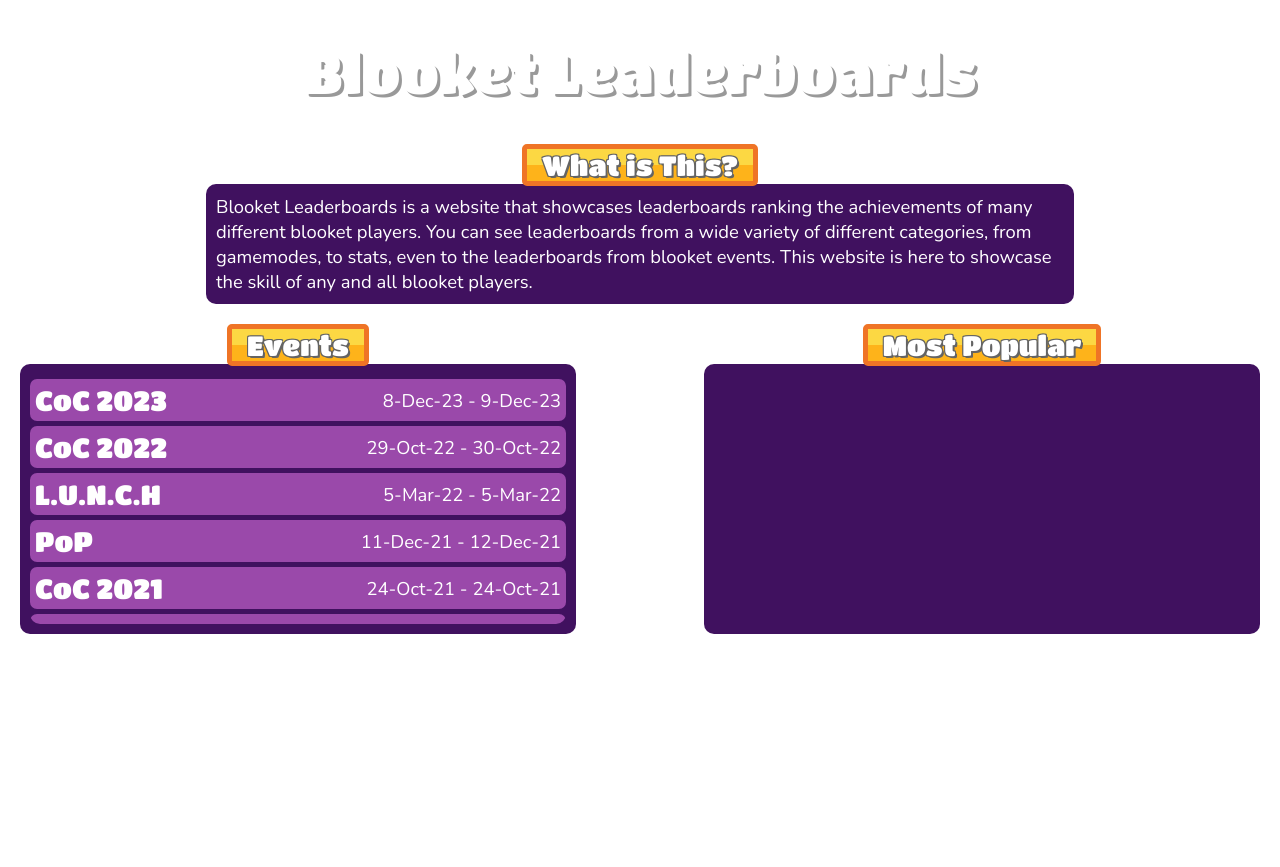
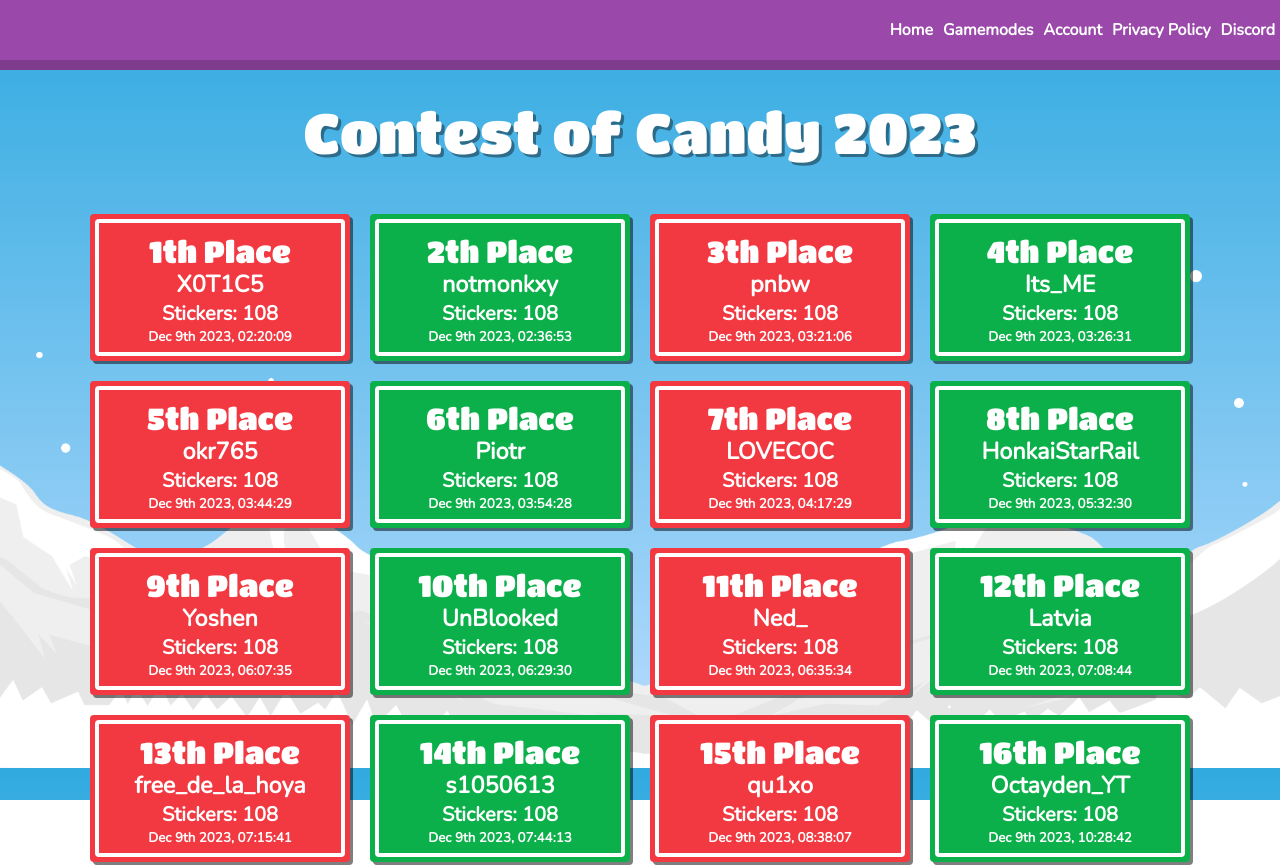
Before and after one commit to Leo-Divine/Blooket-LB-Remake, a React (Vite) app: page /events/coc2023 in a window 1280 px wide. Shown: the top 867 px of the page. Before the commit the page ends 800 px from the top, so only its background shows below. Built offline with nearby package versions, Linux system fonts and the light colour scheme.

Commit message:
Event jsx file for all event pages, coc2023 page completed, new function to get to event pages

```diff
--- /dev/null
+++ b/public/data/coc_2023.json
@@ -0,0 +1,202 @@
+[
+  {
+    "name": "X0T1C5",
+    "time": "2023-12-09T02:20:09.000Z"
+  },
+  {
+    "name": "notmonkxy",
+    "time": "2023-12-09T02:36:53.000Z"
+  },
+  {
+    "name":"pnbw",
+    "time":"2023-12-09T03:21:06.000Z"
+  },
+  {
+    "name":"Its_ME",
+    "time": "2023-12-09T03:26:31.000Z"
+  },
+  {
+    "name": "okr765",
+    "time": "2023-12-09T03:44:29.000Z"
+  },
+  {
+    "name": "Piotr",
+    "time": "2023-12-09T03:54:28.000Z"
+  },
+  {
+    "name":"LOVECOC",
+    "time":"2023-12-09T04:17:29.000Z"
+  },
+  {
+    "name":"HonkaiStarRail",
+    "time": "2023-12-09T05:32:30.000Z"
+  },
+  {
+    "name": "Yoshen",
+    "time": "2023-12-09T06:07:35.000Z"
+  },
+  {
+    "name": "UnBlooked",
+    "time": "2023-12-09T06:29:30.000Z"
+  },
+  {
+    "name":"Ned_",
+    "time":"2023-12-09T06:35:34.000Z"
+  },
+  {
+    "name":"Latvia",
+    "time": "2023-12-09T07:08:44.000Z"
+  },
+  {
+    "name": "free_de_la_hoya",
+    "time": "2023-12-09T07:15:41.000Z"
+  },
+  {
+    "name": "s1050613",
+    "time": "2023-12-09T07:44:13.000Z"
+  },
+  {
+    "name":"qu1xo",
+    "time":"2023-12-09T08:38:07.000Z"
+  },
+  {
+    "name":"Octayden_YT",
+    "time": "2023-12-09T10:28:42.000Z"
+  },
+  {
+    "name": "E-man727",
+    "time": "2023-12-09T10:36:45.000Z"
+  },
+  {
+    "name": "James_Bowman",
+    "time": "2023-12-09T11:39:05.000Z"
+  },
+  {
+    "name":"Blooky~Blooket",
+    "time":"2023-12-09T11:54:04.000Z"
+  },
+  {
+    "name":"h0w",
+    "time": "2023-12-09T12:20:24.000Z"
+  },
+  {
+    "name": "b1zarr3",
+    "time": "2023-12-09T12:31:47.000Z"
+  },
+  {
+    "name": "Kippley",
+    "time": "2023-12-09T12:36:58.000Z"
+  },
+  {
+    "name":"ghostwriter",
+    "time":"2023-12-09T12:50:10.000Z"
+  },
+  {
+    "name":"LChroma",
+    "time": "2023-12-09T12:53:56.000Z"
+  },
+  {
+    "name": "Oorwlly",
+    "time": "2023-12-09T12:57:28.000Z"
+  },
+  {
+    "name": "Soisimod",
+    "time": "2023-12-09T13:01:07.000Z"
+  },
+  {
+    "name":"saltydisrupt",
+    "time":"2023-12-09T13:17:35.000Z"
+  },
+  {
+    "name":"VRBlooket",
+    "time": "2023-12-09T13:26:31.000Z"
+  },
+  {
+    "name": "darinugget",
+    "time": "2023-12-09T13:26:48.000Z"
+  },
+  {
+    "name": "Sydney2013!",
+    "time": "2023-12-09T13:32:08.000Z"
+  },
+  {
+    "name":"Quick",
+    "time":"2023-12-09T13:57:32.000Z"
+  },
+  {
+    "name":"BrodyPlasky",
+    "time": "2023-12-09T14:03:05.000Z"
+  },
+  {
+    "name": "StorySaturn",
+    "time": "2023-12-09T14:09:30.000Z"
+  },
+  {
+    "name": "KittyMaja8791",
+    "time": "2023-12-09T14:15:33.000Z"
+  },
+  {
+    "name":"iBlooket",
+    "time":"2023-12-09T14:17:18.000Z"
+  },
+  {
+    "name":"jaundiced",
+    "time": "2023-12-09T14:21:51.000Z"
+  },
+  {
+    "name": "AutumnAF",
+    "time": "2023-12-09T14:35:46.000Z"
+  },
+  {
+    "name": "AtlasOp",
+    "time": "2023-12-09T14:38:49.000Z"
+  },
+  {
+    "name":"!YLM!",
+    "time":"2023-12-09T14:41:53.000Z"
+  },
+  {
+    "name":"BlooketEliteYT",
+    "time": "2023-12-09T14:44:46.000Z"
+  },
+  {
+    "name":"HappyGamingYT",
+    "time":"2023-12-09T14:51:50.000Z"
+  },
+  {
+    "name":"zastix",
+    "time": "2023-12-09T14:52:36.000Z"
+  },
+  {
+    "name": "Ben",
+    "time": "2023-12-09T14:54:58.000Z"
+  },
+  {
+    "name": "Dnjuguna",
+    "time": "2023-12-09T15:01:51.000Z"
+  },
+  {
+    "name":"Meow314",
+    "time":"2023-12-09T15:02:33.000Z"
+  },
+  {
+    "name":"trollblox",
+    "time": "2023-12-09T15:04:36.000Z"
+  },
+  {
+    "name": "Hunterliam100",
+    "time": "2023-12-09T15:19:12.000Z"
+  },
+  {
+    "name": "Goosey",
+    "time": "2023-12-09T15:23:10.000Z"
+  },
+  {
+    "name":"Gabstergab",
+    "time":"2023-12-09T15:23:29.000Z"
+  },
+  {
+    "name":"Davas",
+    "time": "2023-12-09T15:27:25.000Z"
+  }
+]
--- a/src/App.jsx
+++ b/src/App.jsx
@@ -80,7 +80,7 @@
               <h2>Events</h2>
             </div>
             <div className="board-contents scrollable">
-              <div className="board-button flex v-center between">
+              <div className="board-button flex v-center between" onClick={selectEvent.bind(this, "coc2023")}>
                 <h2>CoC 2023</h2>
                 <p>8-Dec-23 - 9-Dec-23</p>
               </div>
@@ -992,6 +992,10 @@
   window.location.href = "/";
 }
 
+function selectEvent(event) {
+  window.location.href = `/events/${event}`;
+}
+
 function selectLeaderboard(gamemode, path) {
   window.location.href = `/gamemodes/${gamemode}/${path}`;
 }
--- a/src/Background.css
+++ b/src/Background.css
@@ -16,3 +16,8 @@
   transform: translate(-50%, -50%) rotate(15deg);
   opacity: 0.15;
 }
+
+#background-container.coc-2023 {
+  background-image: url("./assets/backgrounds/coc_2023.png");
+  background-color: transparent;
+}
--- a/src/Background.jsx
+++ b/src/Background.jsx
@@ -9,3 +9,11 @@
     </>
   );
 }
+
+export function CoC2023Background() {
+  return (
+    <>
+      <div id="background-container" className="coc-2023"></div>
+    </>
+  );
+}
--- /dev/null
+++ b/src/Events.css
@@ -0,0 +1,26 @@
+.coc-2023 .ranking-box {
+  border-radius: 4px;
+  width: 250px;
+  display: inline-block;
+  position: relative;
+  padding: 20px 5px 15px;
+  margin: 10px;
+  box-shadow: 3px 3px rgba(0, 0, 0, 0.5);
+  background-color: #f23941;
+  font-size: 1.25em;
+}
+.coc-2023 .ranking-box + .ranking-box {
+  background-color: #0cb04a;
+}
+.coc-2023 .ranking-box:before {
+  background: none;
+  border-radius: 4px;
+  border: 4px solid #fff;
+  content: "";
+  position: absolute;
+  top: 5px;
+  left: 5px;
+  right: 5px;
+  bottom: 5px;
+  pointer-events: none;
+}
--- /dev/null
+++ b/src/Events.jsx
@@ -0,0 +1,70 @@
+import { useState, useEffect } from 'react';
+import { useParams } from 'react-router-dom';
+import './Events.css';
+
+export function CoC2023() {
+  const [state, setState] = useState([]);
+  useEffect(() => {
+    getEventLeaderboard("coc_2023").then((leaderboard) => {
+      //Get an array of all ranking-box elements
+      const rankingElements = [];
+      for (let i = 0; i < leaderboard.length; i++) {
+        const data = leaderboard[i];
+        const time_string = new Date(Date.parse(data.time));
+        rankingElements.push(
+          <div key={i} className="ranking-box text-center">
+            <h2>{`${i + 1}th Place`}</h2>
+            <h3>{data.name}</h3>
+            <h4>Stickers: 108</h4>
+            <h6>{`Dec ${time_string.getDate()}th 2023, ${time_string.toTimeString().substring(0, 8)}`}</h6>
+          </div>
+        );
+      }
+
+      //Put the rankingElements into pairs
+      const elements = [];
+      for(let i = 0; i < leaderboard.length; i += 2) {
+        elements.push(
+          <div key={i} className="flex h-center">
+            {rankingElements[i]}
+            {rankingElements[i + 1]}
+          </div>
+        );
+      }
+
+      setState(elements);
+    });
+  }, []);
+  return (
+    <>
+      <header className="text-center">
+        <h1>Contest of Candy 2023</h1>
+      </header>
+      <main>
+        <div className="coc-2023 flex h-center">
+          {state}
+        </div>
+      </main>
+    </>
+  );
+}
+/*<div className="flex h-center">
+            <div className="ranking-box text-center">
+              <h2>1st Place</h2>
+              <h3>X0T1C5</h3>
+              <h3>Stickers: 108</h3>
+              <h6>Dec 8th 2023, 21:20:09 EST</h6>
+            </div>
+            <div className="ranking-box text-center"></div>
+          </div>
+          <div className="flex h-center">
+            <div className="ranking-box text-center"></div>
+            <div className="ranking-box text-center"></div>
+          </div>
+          */
+
+async function getEventLeaderboard(event) {
+  const response = await fetch(`/data/${event}.json`);
+  const JSON = await response.json();
+  return JSON;
+}
--- a/src/main.jsx
+++ b/src/main.jsx
@@ -2,8 +2,9 @@
 import { createRoot } from 'react-dom/client';
 import { createBrowserRouter, RouterProvider } from "react-router-dom";
 import { NavBar, BackNavBar } from './Navagation.jsx';
-import { Background } from './Background.jsx';
+import { Background, CoC2023Background } from './Background.jsx';
 import { App, Gamemodes, GamemodePage, LeaderboardPage, Account, SignUp, AccountCreation, PrivacyPolicy } from './App.jsx';
+import { CoC2023 } from './Events.jsx';
 import './index.css';
 
 const router = createBrowserRouter([
@@ -87,13 +88,18 @@
   {
     path: "/privacy-policy",
     element: <>
+      <NavBar />
       <PrivacyPolicy />
     </>,
   },
   {
-    path: "/events/:event",
+    path: "/events/coc2023",
     action: ({ params }) => { },
-    element: <App />,
+    element: <>
+      <NavBar />
+      <CoC2023Background />
+      <CoC2023 />
+    </>,
   },
   {
     path: "*",
```
Also changed, not shown: src/assets/backgrounds/coc_2023.png (added).
